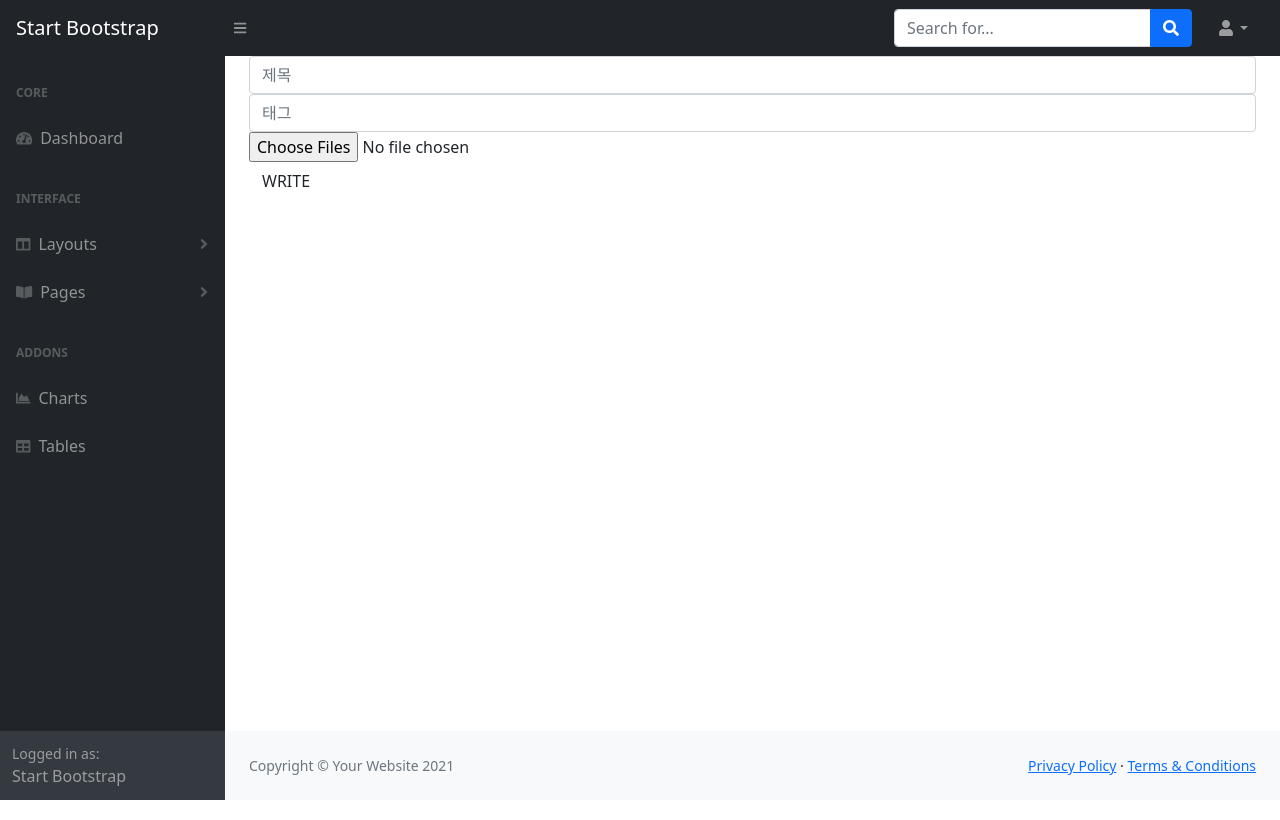
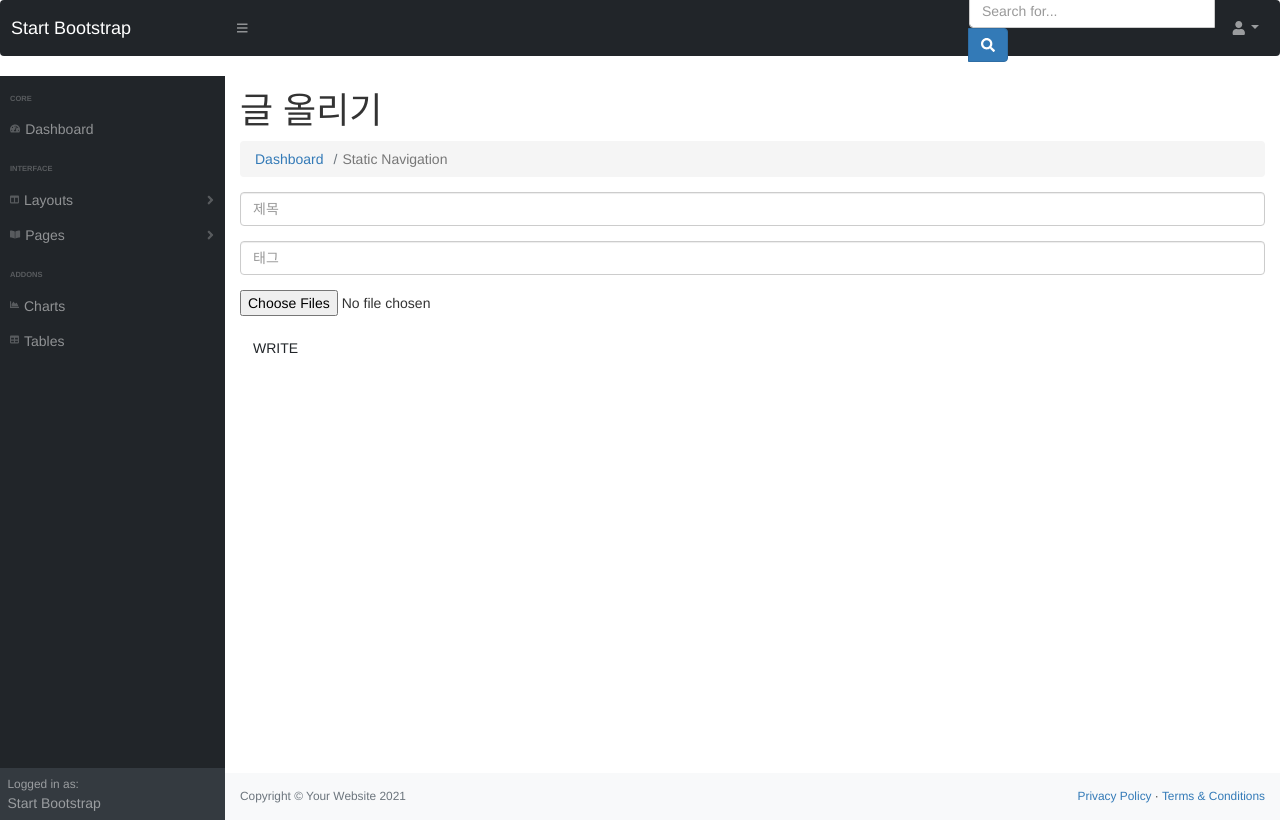
Before and after one commit to hyoukhoon/factis, a PHP site: page /admin_area/write.php in a window 1280 px wide. Run offline with PHP 8.4, Linux system fonts and the light colour scheme; a stand-in replaces the project's code that opens the database connection; some libraries are stand-ins or nearby versions.

Commit message:
ㄹㅇㄴㅁㄹ

```diff
--- a/admin_area/write.php
+++ b/admin_area/write.php
@@ -9,6 +9,11 @@
         <title>Static Navigation - SB Admin</title>
         <link href="css/styles.css" rel="stylesheet" />
         <script src="https://cdnjs.cloudflare.com/ajax/libs/font-awesome/5.15.3/js/all.min.js" crossorigin="anonymous"></script>
+        <link href="https://stackpath.bootstrapcdn.com/bootstrap/3.4.1/css/bootstrap.min.css" rel="stylesheet">
+        <script src="https://code.jquery.com/jquery-3.5.1.min.js"></script>
+        <script src="https://stackpath.bootstrapcdn.com/bootstrap/3.4.1/js/bootstrap.min.js"></script>
+        <link href="https://cdn.jsdelivr.net/npm/summernote@0.8.18/dist/summernote.min.css" rel="stylesheet">
+        <script src="https://cdn.jsdelivr.net/npm/summernote@0.8.18/dist/summernote.min.js"></script>
     </head>
     <body>
         <nav class="sb-topnav navbar navbar-expand navbar-dark bg-dark">
@@ -109,7 +114,11 @@
             <div id="layoutSidenav_content">
                 <main>
                     <div class="container-fluid px-4">
-
+                    <h1 class="mt-4">글 올리기</h1>
+                        <ol class="breadcrumb mb-4">
+                            <li class="breadcrumb-item"><a href="index.html">Dashboard</a></li>
+                            <li class="breadcrumb-item active">Static Navigation</li>
+                        </ol>
                     <form action="#" method="post">
 
                             <input type="hidden" name="imgUrl" id="imgUrl" value="">
@@ -154,3 +163,25 @@
         <script src="js/scripts.js"></script>
     </body>
 </html>
+<script>
+     $(document).ready(function() {
+      $('#summernote').summernote({
+        placeholder: '글을 입력해 주세요',
+        height: 400,
+        lang: 'ko-KR',
+        toolbar: [
+                    // [groupName, [list of button]]
+                    ['Font Style', ['fontname']],
+                    ['style', ['bold', 'italic', 'underline']],
+                    ['font', ['strikethrough']],
+                    ['fontsize', ['fontsize']],
+                    ['color', ['color']],
+                    ['para', ['paragraph']],
+                    ['height', ['height']],
+                    ['Insert', ['picture']],
+                    ['Insert', ['link']],
+                    ['Misc', ['fullscreen']]
+                 ]
+      });
+    });
+  </script>
```
